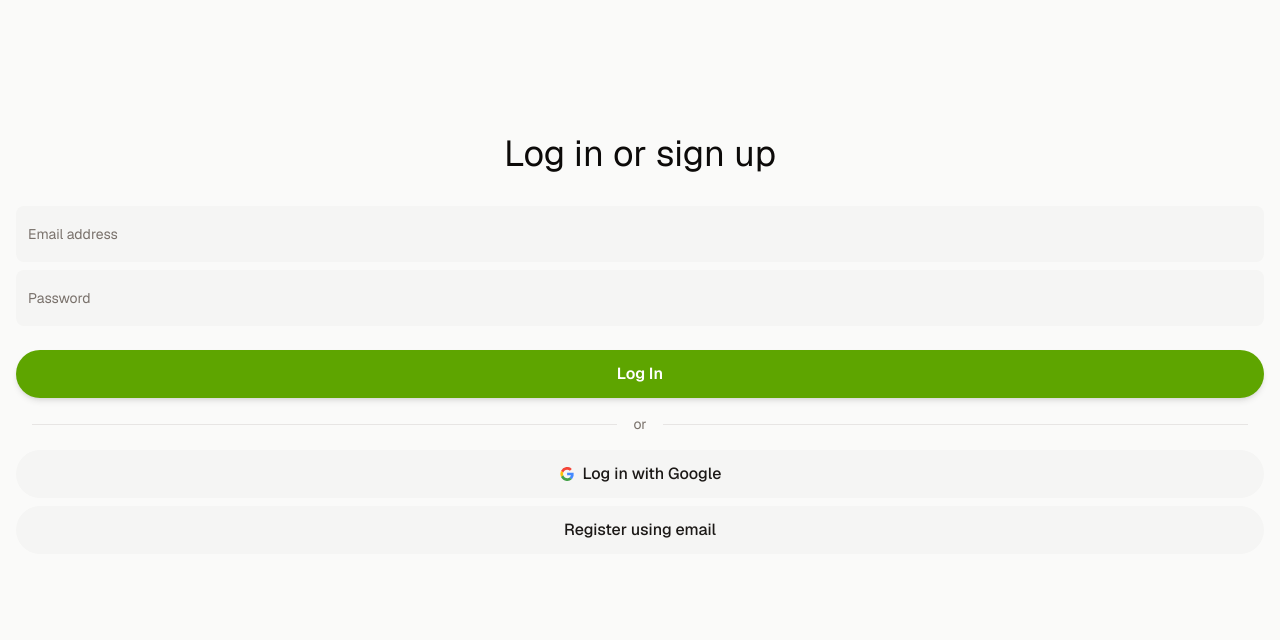
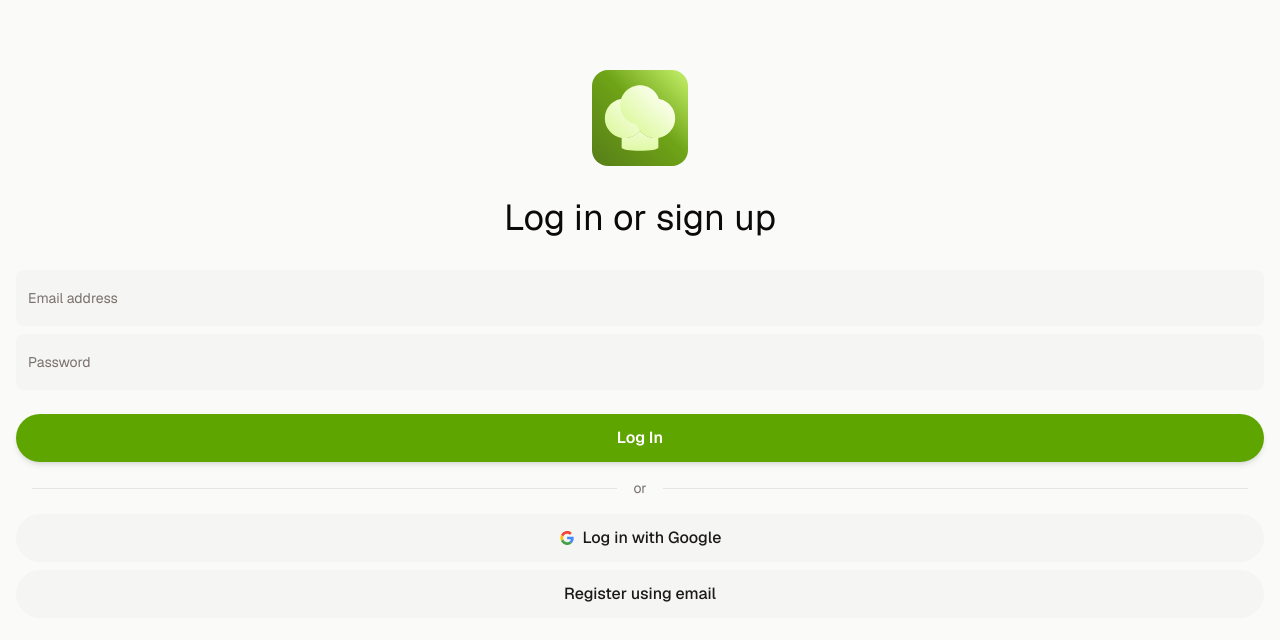
Before and after one commit to KrystianKurlej/smart-meal-planner, a Next.js app: page / in a window 1280 px wide. Shown: the top 640 px of the page. Built offline with nearby package versions, Linux system fonts and the light colour scheme; no server answers.

Commit message:
Dodaj komponent Logo do strony logowania oraz usuń nieużywany plik ikony aplikacji

```diff
--- a/app/page.tsx
+++ b/app/page.tsx
@@ -9,6 +9,7 @@ import { signInWithEmailAndPassword } from "firebase/auth";
 import { auth } from "@/lib/firebase";
 import { useRouter } from "next/navigation";
 import { GoogleAuthProvider, getAuth, signInWithPopup } from "firebase/auth";
+import Logo from "@/components/logo";
 
 export default function LoginPage() {
     const router = useRouter();
@@ -57,6 +58,7 @@ export default function LoginPage() {
 
     return (
         <main className="flex flex-col justify-center h-screen relative bg-stone-50 p-4 pb-32">
+            <Logo className="mx-auto mb-8 d-block rounded-2xl w-24 h-24" />
             <h1 className="text-4xl mb-8 text-center">
                 Log in or sign up
             </h1>
--- /dev/null
+++ b/components/logo.tsx
@@ -0,0 +1,36 @@
+import { SVGProps } from 'react';
+
+export default function Logo(props: SVGProps<SVGSVGElement>) {
+    return (
+        <svg width="96" height="96" viewBox="0 0 512 512" fill="none" xmlns="http://www.w3.org/2000/svg" {...props}>
+            <rect width="512" height="512" fill="url(#paint0_linear_2_9)"/>
+            <path d="M353.87 361.893V412.671C353.87 422.63 310.05 430.7 256 430.7C201.95 430.7 158.13 422.63 158.13 412.671V361.893C163.364 362.69 168.729 363.104 174.182 363.104C207.167 363.104 236.623 347.991 256 324.309C275.377 347.991 304.833 363.104 337.818 363.104C343.271 363.104 348.636 362.69 353.87 361.893Z" fill="url(#paint1_linear_2_9)"/>
+            <path d="M174.182 363.099C232.544 363.099 279.855 315.788 279.855 257.426C279.855 199.065 232.544 151.754 174.182 151.754C115.821 151.754 68.5096 199.065 68.5096 257.426C68.5096 315.788 115.821 363.099 174.182 363.099Z" fill="url(#paint2_linear_2_9)"/>
+            <path d="M337.818 363.099C396.179 363.099 443.49 315.788 443.49 257.426C443.49 199.065 396.179 151.754 337.818 151.754C279.456 151.754 232.145 199.065 232.145 257.426C232.145 315.788 279.456 363.099 337.818 363.099Z" fill="url(#paint3_linear_2_9)"/>
+            <path d="M256 292.645C314.361 292.645 361.673 245.334 361.673 186.973C361.673 128.611 314.361 81.2998 256 81.2998C197.639 81.2998 150.327 128.611 150.327 186.973C150.327 245.334 197.639 292.645 256 292.645Z" fill="url(#paint4_linear_2_9)"/>
+            <defs>
+            <linearGradient id="paint0_linear_2_9" x1="512" y1="6.10351e-05" x2="6.10351e-05" y2="512" gradientUnits="userSpaceOnUse">
+            <stop stop-color="#C7F26C"/>
+            <stop offset="0.45" stop-color="#6FA417"/>
+            <stop offset="1" stop-color="#567D18"/>
+            </linearGradient>
+            <linearGradient id="paint1_linear_2_9" x1="256" y1="430.7" x2="256" y2="324.309" gradientUnits="userSpaceOnUse">
+            <stop stop-color="#DFF9A4"/>
+            <stop offset="1" stop-color="#EFFCCF"/>
+            </linearGradient>
+            <linearGradient id="paint2_linear_2_9" x1="99.4599" y1="332.149" x2="248.91" y2="182.699" gradientUnits="userSpaceOnUse">
+            <stop stop-color="#DFF9A4"/>
+            <stop offset="1" stop-color="#F9FEE9"/>
+            </linearGradient>
+            <linearGradient id="paint3_linear_2_9" x1="263.095" y1="332.149" x2="412.54" y2="182.699" gradientUnits="userSpaceOnUse">
+            <stop stop-color="#DFF9A4"/>
+            <stop offset="1" stop-color="#F9FEE9"/>
+            </linearGradient>
+            <linearGradient id="paint4_linear_2_9" x1="181.278" y1="261.7" x2="330.722" y2="112.25" gradientUnits="userSpaceOnUse">
+            <stop stop-color="#DFF9A4"/>
+            <stop offset="1" stop-color="#F9FEE9"/>
+            </linearGradient>
+            </defs>
+        </svg>
+    );
+}
```
Also changed, not shown: public/app-icon.svg (deleted).
